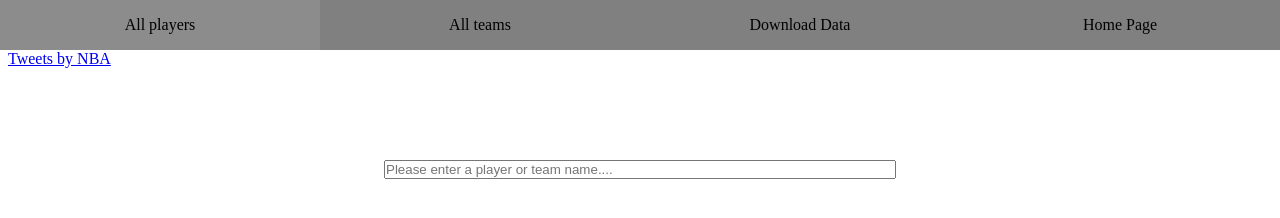
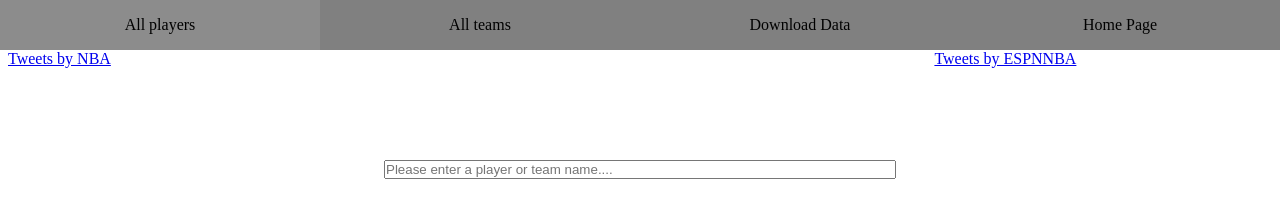
Before and after one commit to ZachBowyer/NBA-PLAYER-TEAM-PROFILES-CS374, a website: page index.html in a window 1280 px wide. Drawn offline with Linux system fonts and the light colour scheme.

Commit message:
Added another twitter timeline to front page

```diff
--- a/index.css
+++ b/index.css
@@ -73,3 +73,11 @@
     width: 27vw;
     top: 50px;
 }
+
+#TwitterNbaOnEspnTimeline
+{
+    position: absolute;
+    width: 27vw;
+    top: 50px;
+    right: 0px;
+}
--- a/index.html
+++ b/index.html
@@ -35,6 +35,10 @@
   <a class="twitter-timeline" data-width="600" data-height="600" href="https://twitter.com/NBA?ref_src=twsrc%5Etfw">Tweets by NBA</a> <script async src="https://platform.twitter.com/widgets.js" charset="utf-8"></script>
   </div>
 
+  <div id = "TwitterNbaOnEspnTimeline">
+  <a class="twitter-timeline" data-width="600" data-height="600" href="https://twitter.com/ESPNNBA?ref_src=twsrc%5Etfw">Tweets by ESPNNBA</a> <script async src="https://platform.twitter.com/widgets.js" charset="utf-8"></script>
+  </div>
+
   <script src = "jquery-3.5.1.js"></script>
   <script src="index.js"></script>
 </body>
```
